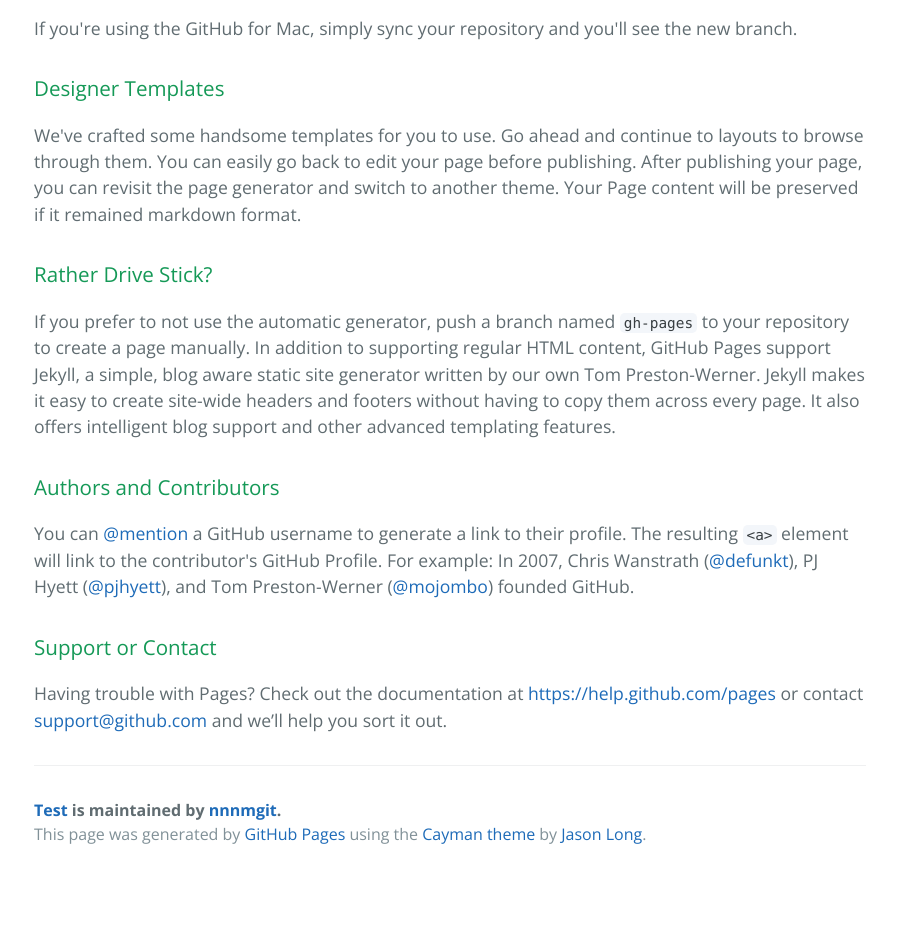
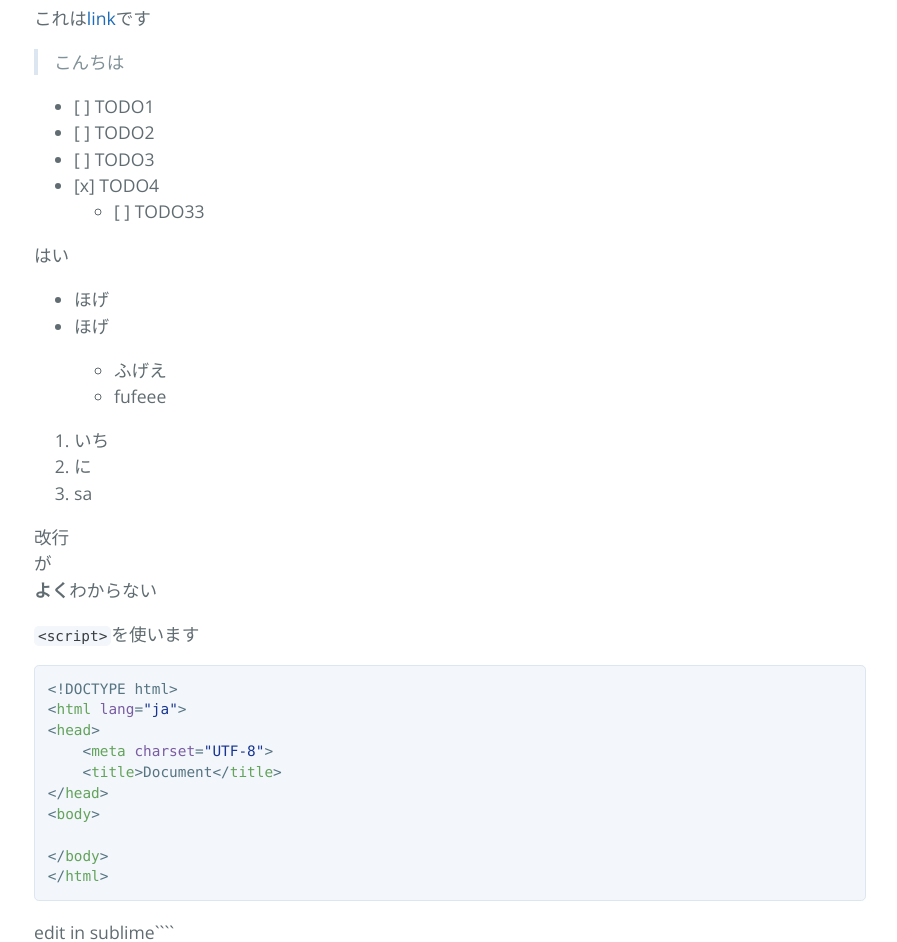
Before and after one commit to nnnmgit/test, a plain HTML site: page index.html in a window 1280 px wide. Shown: the part 653-1595 px from the top of the page, without its empty margins (190-1087 px from the left). Before the commit the page ends 1531 px from the top, so only its background shows below. Drawn offline with nearby package versions, Linux system fonts and the light colour scheme.

`````diff
--- a/index.html
+++ b/index.html
@@ -19,37 +19,72 @@
     </section>
 
     <section class="main-content">
-      <h3>
-<a id="welcome-to-github-pages" class="anchor" href="#welcome-to-github-pages" aria-hidden="true"><span class="octicon octicon-link"></span></a>Welcome to GitHub Pages.</h3>
+      <h1>
+<a id="test" class="anchor" href="#test" aria-hidden="true"><span class="octicon octicon-link"></span></a>test</h1>
 
-<p>This automatic page generator is the easiest way to create beautiful pages for all of your projects. Author your page content here using GitHub Flavored Markdown, select a template crafted by a designer, and publish. After your page is generated, you can check out the new branch:</p>
+<p>test</p>
 
-<pre><code>$ cd your_repo_root/repo_name
-$ git fetch origin
-$ git checkout gh-pages
-</code></pre>
+<p><strong>テキ</strong>スト<strong>は</strong> <em>これ</em></p>
 
-<p>If you're using the GitHub for Mac, simply sync your repository and you'll see the new branch.</p>
+<h1>
+<a id="5-をやった" class="anchor" href="#5-%E3%82%92%E3%82%84%E3%81%A3%E3%81%9F" aria-hidden="true"><span class="octicon octicon-link"></span></a>5 をやった</h1>
 
-<h3>
-<a id="designer-templates" class="anchor" href="#designer-templates" aria-hidden="true"><span class="octicon octicon-link"></span></a>Designer Templates</h3>
+<p>これは<a href="http://github.com">link</a>です</p>
 
-<p>We've crafted some handsome templates for you to use. Go ahead and continue to layouts to browse through them. You can easily go back to edit your page before publishing. After publishing your page, you can revisit the page generator and switch to another theme. Your Page content will be preserved if it remained markdown format.</p>
+<blockquote>
+<p>こんちは </p>
+</blockquote>
 
-<h3>
-<a id="rather-drive-stick" class="anchor" href="#rather-drive-stick" aria-hidden="true"><span class="octicon octicon-link"></span></a>Rather Drive Stick?</h3>
+<ul>
+<li>[ ] TODO1</li>
+<li>[ ] TODO2</li>
+<li>[ ] TODO3</li>
+<li>[x] TODO4
 
-<p>If you prefer to not use the automatic generator, push a branch named <code>gh-pages</code> to your repository to create a page manually. In addition to supporting regular HTML content, GitHub Pages support Jekyll, a simple, blog aware static site generator written by our own Tom Preston-Werner. Jekyll makes it easy to create site-wide headers and footers without having to copy them across every page. It also offers intelligent blog support and other advanced templating features.</p>
+<ul>
+<li>[ ] TODO33</li>
+</ul>
+</li>
+</ul>
 
-<h3>
-<a id="authors-and-contributors" class="anchor" href="#authors-and-contributors" aria-hidden="true"><span class="octicon octicon-link"></span></a>Authors and Contributors</h3>
+<p>はい</p>
 
-<p>You can <a href="https://github.com/blog/821" class="user-mention">@mention</a> a GitHub username to generate a link to their profile. The resulting <code>&lt;a&gt;</code> element will link to the contributor's GitHub Profile. For example: In 2007, Chris Wanstrath (<a href="https://github.com/defunkt" class="user-mention">@defunkt</a>), PJ Hyett (<a href="https://github.com/pjhyett" class="user-mention">@pjhyett</a>), and Tom Preston-Werner (<a href="https://github.com/mojombo" class="user-mention">@mojombo</a>) founded GitHub.</p>
+<ul>
+<li>ほげ</li>
+<li>
+<p>ほげ</p>
 
-<h3>
-<a id="support-or-contact" class="anchor" href="#support-or-contact" aria-hidden="true"><span class="octicon octicon-link"></span></a>Support or Contact</h3>
+<ul>
+<li>ふげえ</li>
+<li>fufeee</li>
+</ul>
+</li>
+</ul>
 
-<p>Having trouble with Pages? Check out the documentation at <a href="https://help.github.com/pages">https://help.github.com/pages</a> or contact <a href="mailto:support@github.com">support@github.com</a> and we’ll help you sort it out.</p>
+<ol>
+<li>いち</li>
+<li>に</li>
+<li>sa</li>
+</ol>
+
+<p>改行<br>
+が<br>
+<strong>よく</strong>わからない</p>
+
+<p><code>&lt;script&gt;</code>を使います</p>
+
+<div class="highlight highlight-html"><pre>&lt;!DOCTYPE html&gt;
+&lt;<span class="pl-ent">html</span> <span class="pl-e">lang</span>=<span class="pl-s"><span class="pl-pds">"</span>ja<span class="pl-pds">"</span></span>&gt;
+&lt;<span class="pl-ent">head</span>&gt;
+    &lt;<span class="pl-ent">meta</span> <span class="pl-e">charset</span>=<span class="pl-s"><span class="pl-pds">"</span>UTF-8<span class="pl-pds">"</span></span>&gt;
+    &lt;<span class="pl-ent">title</span>&gt;Document&lt;/<span class="pl-ent">title</span>&gt;
+&lt;/<span class="pl-ent">head</span>&gt;
+&lt;<span class="pl-ent">body</span>&gt;
+
+&lt;/<span class="pl-ent">body</span>&gt;
+&lt;/<span class="pl-ent">html</span>&gt;</pre></div>
+
+<p>edit in sublime````</p>
 
       <footer class="site-footer">
         <span class="site-footer-owner"><a href="https://github.com/nnnmgit/test">Test</a> is maintained by <a href="https://github.com/nnnmgit">nnnmgit</a>.</span>
`````
Also changed, not shown: params.json (+1 -1 lines).
